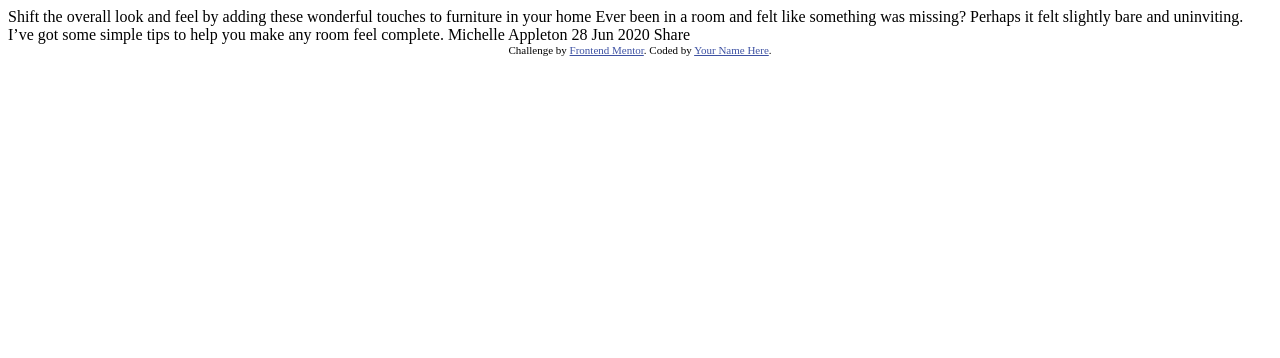
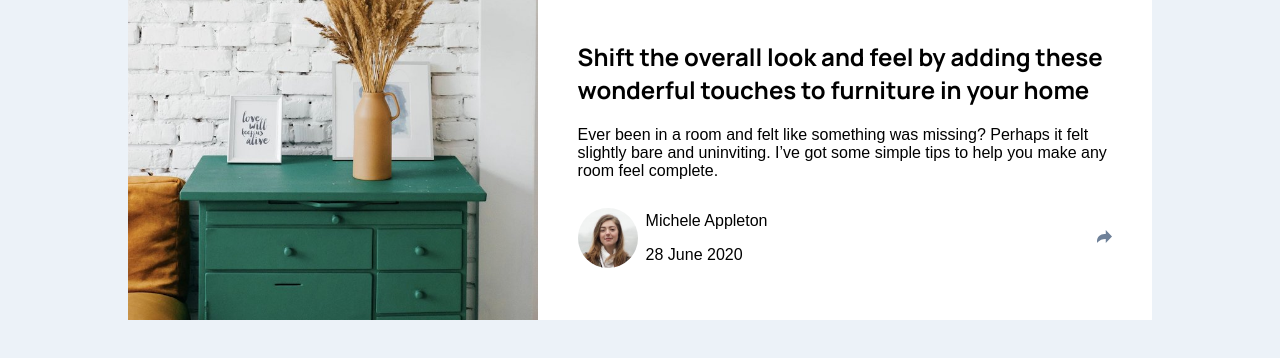
Before and after one commit to andresardila33/mentor-challenge, a plain HTML site: page index.html in a window 1280 px wide. Drawn offline with Linux system fonts and the light colour scheme.

Commit message:
feat: adding styles-1

```diff
--- /dev/null
+++ b/css/main.css
@@ -0,0 +1,64 @@
+/*General*/
+
+@import url('https://fonts.googleapis.com/css2?family=Manrope:wght@500;700&display=swap');
+
+* {
+    box-sizing: border-box;
+}
+
+html body {
+    height: 100%;
+    margin: 0;
+    padding: 0;
+}
+
+body {
+    background-color: hsl(210, 46%, 95%);
+    font-family: sans-serif;
+    display: flex;
+    justify-content: center;
+    align-items: center;
+}
+
+.main {
+    max-width: 80vw;
+    min-height: 20rem;
+    display: flex;
+    justify-content: space-between;
+}
+
+.image {
+    background-image: url(../images/drawers.jpg);
+    background-size: cover;
+    background-position: center;
+    flex-basis: 40%;
+}
+
+.content {
+    flex-basis: 60%;
+    background-color: white;
+    padding: 2.5rem;
+}
+
+.content__title {
+    font-family: 'Manrope', sans-serif;
+    margin-top: 0;
+}
+
+.info {
+    display: flex;
+    justify-content: space-between;
+    align-items: center;
+}
+
+.author {
+    display: flex;
+    align-items: center;
+    gap: 0.5rem;
+}
+
+.author__avatar {
+    width: 60px;
+    height: 100%;
+    border-radius: 50%;
+}
--- a/index.html
+++ b/index.html
@@ -1,36 +1,42 @@
 <!DOCTYPE html>
 <html lang="en">
+
 <head>
-  <meta charset="UTF-8">
-  <meta name="viewport" content="width=device-width, initial-scale=1.0"> <!-- displays site properly based on user's device -->
+  <meta charset="UTF-8" />
+  <meta name="viewport" content="width=device-width, initial-scale=1.0" />
+  <!-- displays site properly based on user's device -->
+  <link rel="icon" type="image/png" sizes="32x32" href="./images/favicon-32x32.png" />
+  <title>Frontend Mentor challenge</title>
+  <link rel="stylesheet" href="./css/main.css" />
+</head>
 
-  <link rel="icon" type="image/png" sizes="32x32" href="./images/favicon-32x32.png">
+<body>
+  <main class="main">
+    <section class="image"></section>
+    <article class="content">
+      <h1 class="content__title">
+        Shift the overall look and feel by adding these wonderful touches to
+        furniture in your home
+      </h1>
+      <p class="content__description">
+        Ever been in a room and felt like something was missing? Perhaps it
+        felt slightly bare and uninviting. I’ve got some simple tips to help
+        you make any room feel complete.
+      </p>
+      <section class="info">
+        <div class="author">
+          <img src="./images/avatar-michelle.jpg" alt="Avatar" class="author__avatar" />
+          <div class="author__info">
+            <p class="author__info__name">Michele Appleton</p>
+            <p class="author__info__date">28 June 2020</p>
+          </div>
+        </div>
 
-  <title>Frontend Mentor | Article preview component</title>
-
-  <!-- Feel free to remove these styles or customise in your own stylesheet 👍 -->
-  <style>
-    .attribution { font-size: 11px; text-align: center; }
-    .attribution a { color: hsl(228, 45%, 44%); }
-  </style>
-</head>
-<body>
-
-  Shift the overall look and feel by adding these wonderful
-  touches to furniture in your home
-
-  Ever been in a room and felt like something was missing? Perhaps
-  it felt slightly bare and uninviting. I’ve got some simple tips
-  to help you make any room feel complete.
-
-  Michelle Appleton
-  28 Jun 2020
-
-  Share
-
-  <div class="attribution">
-    Challenge by <a href="https://www.frontendmentor.io?ref=challenge" target="_blank">Frontend Mentor</a>.
-    Coded by <a href="#">Your Name Here</a>.
-  </div>
+        <div class="share">
+          <img src="./images/icon-share.svg" alt="Share" class="share__icon" />
+        </div>
+      </section>
+    </article>
+  </main>
 </body>
 </html>
```
Also changed, not shown: js/main.js (added).
